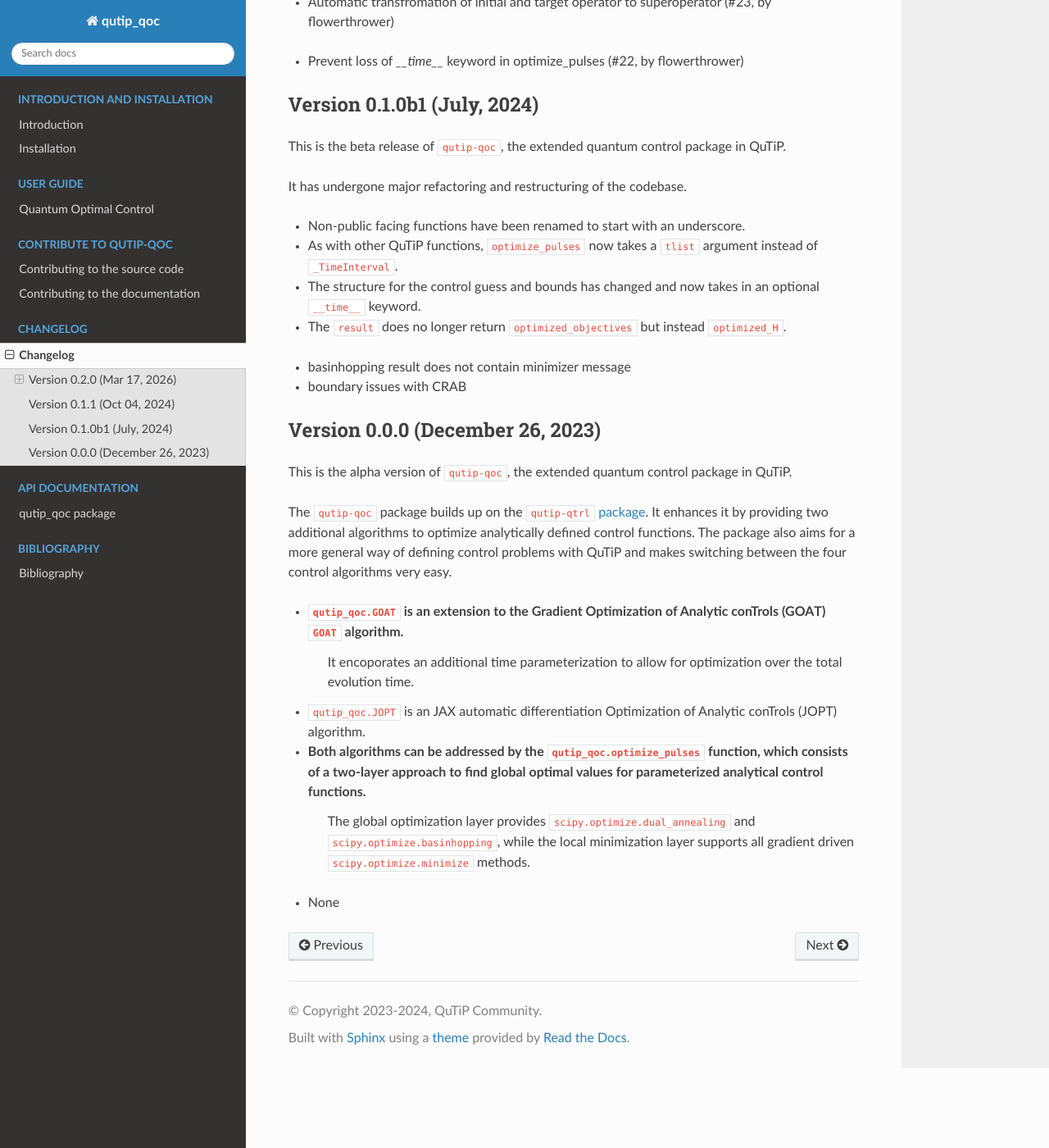
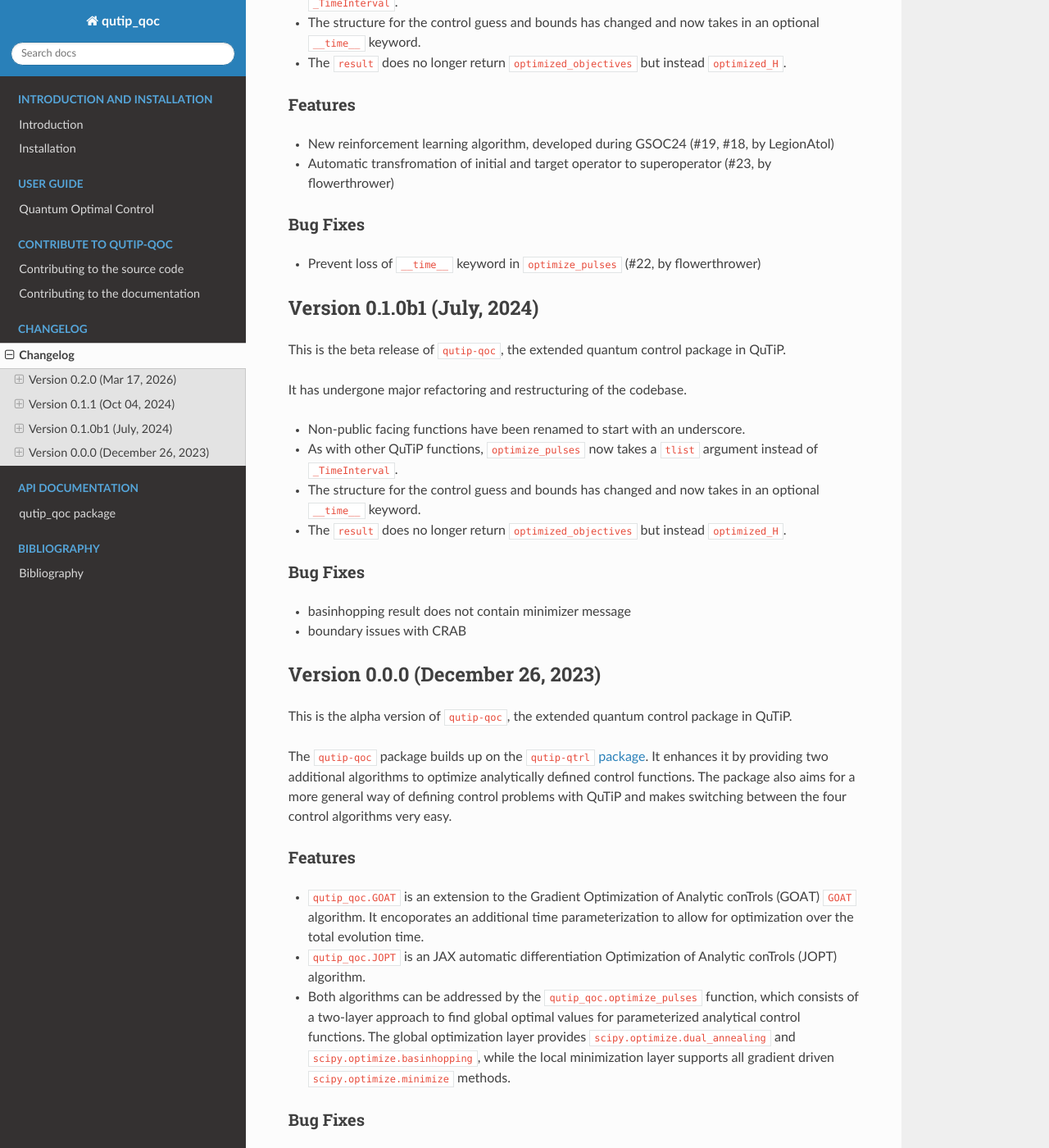
Before and after one commit to qutip/qutip-qoc, a Sphinx documentation site: the page built from doc/changelog.rst, in a window 1280 px wide and 1400 px high, scrolled down 1279 px. Shown: the whole window at 82% size. Built offline with Sphinx 7.4.7 and the Read the Docs theme 3.1.0, drawn with Linux system fonts in a browser that asks for light colours; cross-references to code outside the pages are shown as plain code; some of the changed text lies outside the part shown.

Commit message:
Fix the syntax & formatting throughout the file

```diff
--- a/doc/changelog.rst
+++ b/doc/changelog.rst
@@ -1,15 +1,13 @@
-*********
 Changelog
-*********
-
+=========
 
 Version 0.2.0 (Mar 17, 2026)
-+++++++++++++++++++++++++++++++++
+----------------------------
 
 Bug Fixes
-___________
+^^^^^^^^^
 
-Reinforcement learning module (`src/qutip_qoc/_rl.py`):
+Reinforcement learning module (``src/qutip_qoc/_rl.py``):
 - #31
 
 JOPT
@@ -25,23 +23,26 @@
 - #36 (fixes #34)
 
 Documentation
-______________
+^^^^^^^^^^^^^
 
 - Fixing broken links in README (#39)
 - #42
 
 Miscellaneous
-_________________
+^^^^^^^^^^^^^
+
 - #43
 - #53
 - #56
 
 Dependencies management
-_________________________
+^^^^^^^^^^^^^^^^^^^^^^^
 
 - #32
 
 Dependabot dependencies upgrades
+^^^^^^^^^^^^^^^^^^^^^^^^^^^^^^^^
+
 - #25
 - #26
 - #27
@@ -50,7 +51,7 @@
 
 
 Version 0.1.1 (Oct 04, 2024)
-+++++++++++++++++++++++++++++++++
+----------------------------
 
 This is an update to the beta release of ``qutip-qoc``.
 
@@ -62,19 +63,19 @@
 - The ``result`` does no longer return ``optimized_objectives`` but instead ``optimized_H``.
 
 Features
---------
+^^^^^^^^
 
 - New reinforcement learning algorithm, developed during GSOC24 (#19, #18, by LegionAtol)
 - Automatic transfromation of initial and target operator to superoperator (#23, by flowerthrower)
 
 Bug Fixes
----------
+^^^^^^^^^
 
-- Prevent loss of `__time__` keyword in optimize_pulses (#22, by flowerthrower)
+- Prevent loss of ``__time__`` keyword in ``optimize_pulses`` (#22, by flowerthrower)
 
 
 Version 0.1.0b1 (July, 2024)
-+++++++++++++++++++++++++++++++++
+----------------------------
 
 This is the beta release of ``qutip-qoc``, the extended quantum control package in QuTiP.
 
@@ -86,14 +87,14 @@
 - The ``result`` does no longer return ``optimized_objectives`` but instead ``optimized_H``.
 
 Bug Fixes
----------
+^^^^^^^^^
 
 - basinhopping result does not contain minimizer message
 - boundary issues with CRAB
 
 
 Version 0.0.0 (December 26, 2023)
-+++++++++++++++++++++++++++++++++
+---------------------------------
 
 This is the alpha version of ``qutip-qoc``, the extended quantum control package in QuTiP.
 
@@ -102,16 +103,15 @@
 The package also aims for a more general way of defining control problems with QuTiP and makes switching between the four control algorithms very easy.
 
 Features
---------
+^^^^^^^^
 
 - ``qutip_qoc.GOAT`` is an extension to the Gradient Optimization of Analytic conTrols (GOAT) :cite:`GOAT` algorithm.
-    It encoporates an additional time parameterization to allow for optimization over the total evolution time.
+  It encoporates an additional time parameterization to allow for optimization over the total evolution time.
 - ``qutip_qoc.JOPT`` is an JAX automatic differentiation Optimization of Analytic conTrols (JOPT) algorithm.
 - Both algorithms can be addressed by the ``qutip_qoc.optimize_pulses`` function, which consists of a two-layer approach to find global optimal values for parameterized analytical control functions.
-    The global optimization layer provides ``scipy.optimize.dual_annealing`` and ``scipy.optimize.basinhopping``, while the local minimization layer supports all gradient driven ``scipy.optimize.minimize`` methods.
-
+  The global optimization layer provides ``scipy.optimize.dual_annealing`` and ``scipy.optimize.basinhopping``, while the local minimization layer supports all gradient driven ``scipy.optimize.minimize`` methods.
 
 Bug Fixes
----------
+^^^^^^^^^
 
 - None
```
